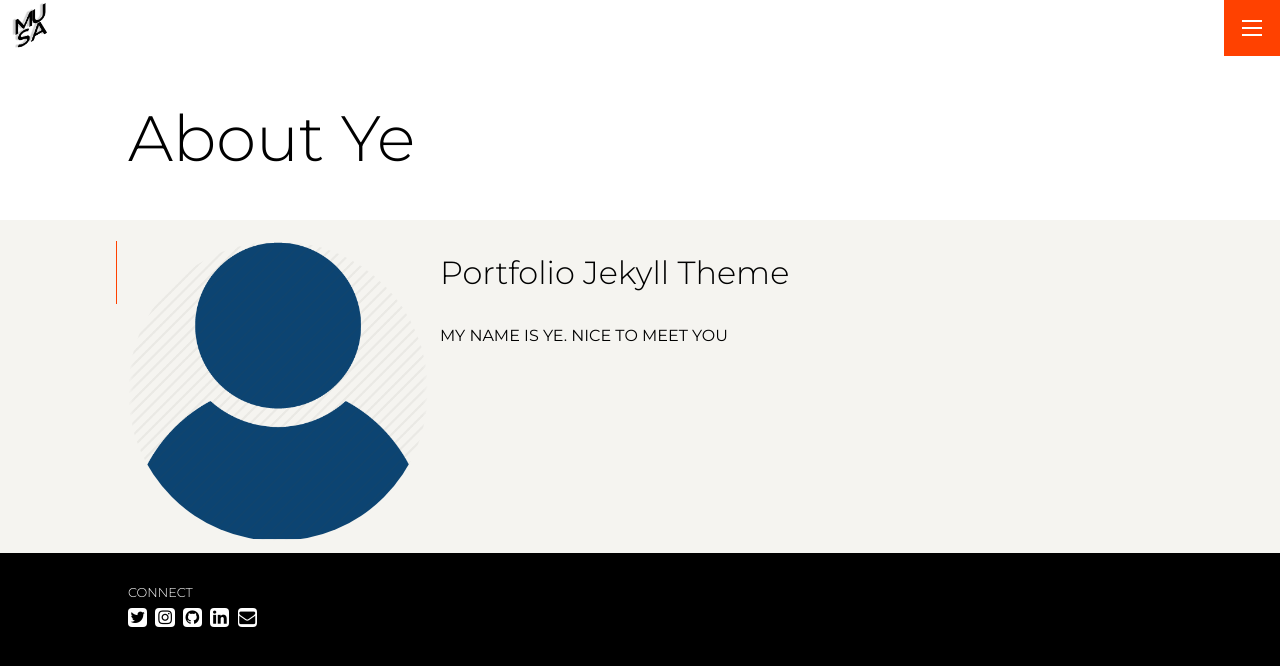
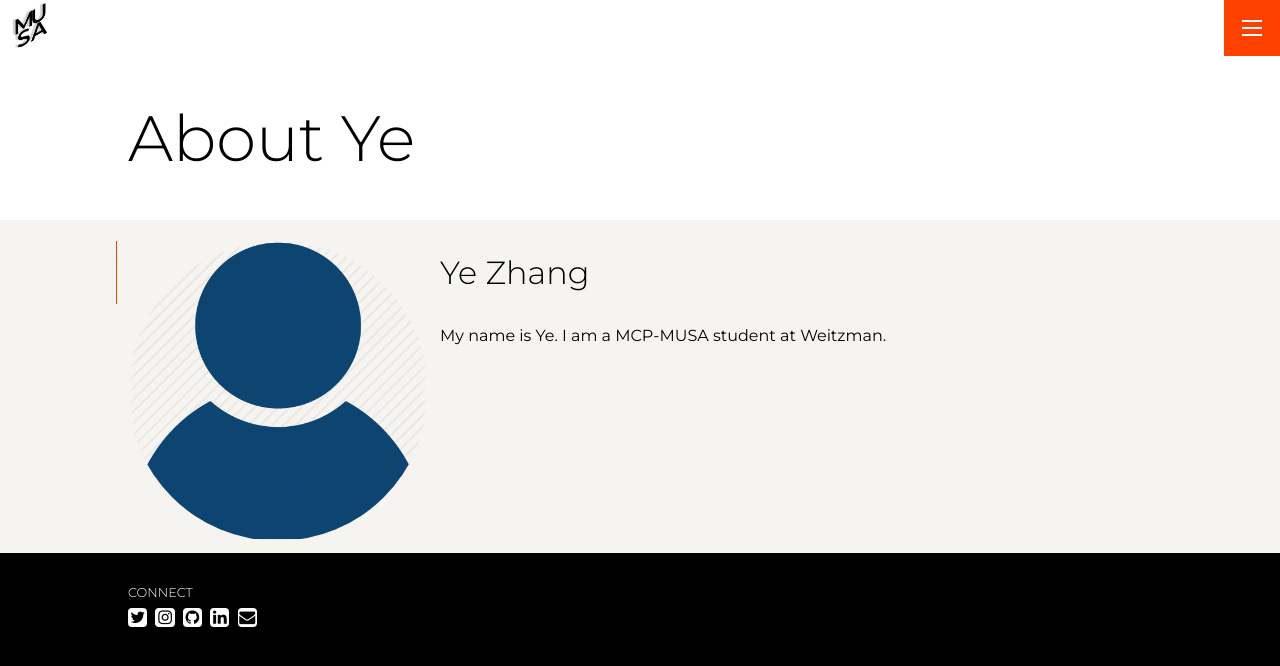
Before and after one commit to yezhanggg/snacks, a Jekyll site: the page built from pages/about.md, in a window 1280 px wide. Shown: the top 666 px of the page. Built offline with Jekyll 4.4.1, drawn with Linux system fonts in a browser that asks for light colours.

Commit message:
Update about.md

```diff
--- a/pages/about.md
+++ b/pages/about.md
@@ -5,6 +5,6 @@ headshot: /assets/img/headshot.webp
 permalink: /about
 ---
 
-# Portfolio Jekyll Theme
+# Ye Zhang
 
-MY NAME IS YE. NICE TO MEET YOU
+My name is Ye. I am a MCP-MUSA student at Weitzman.
```
